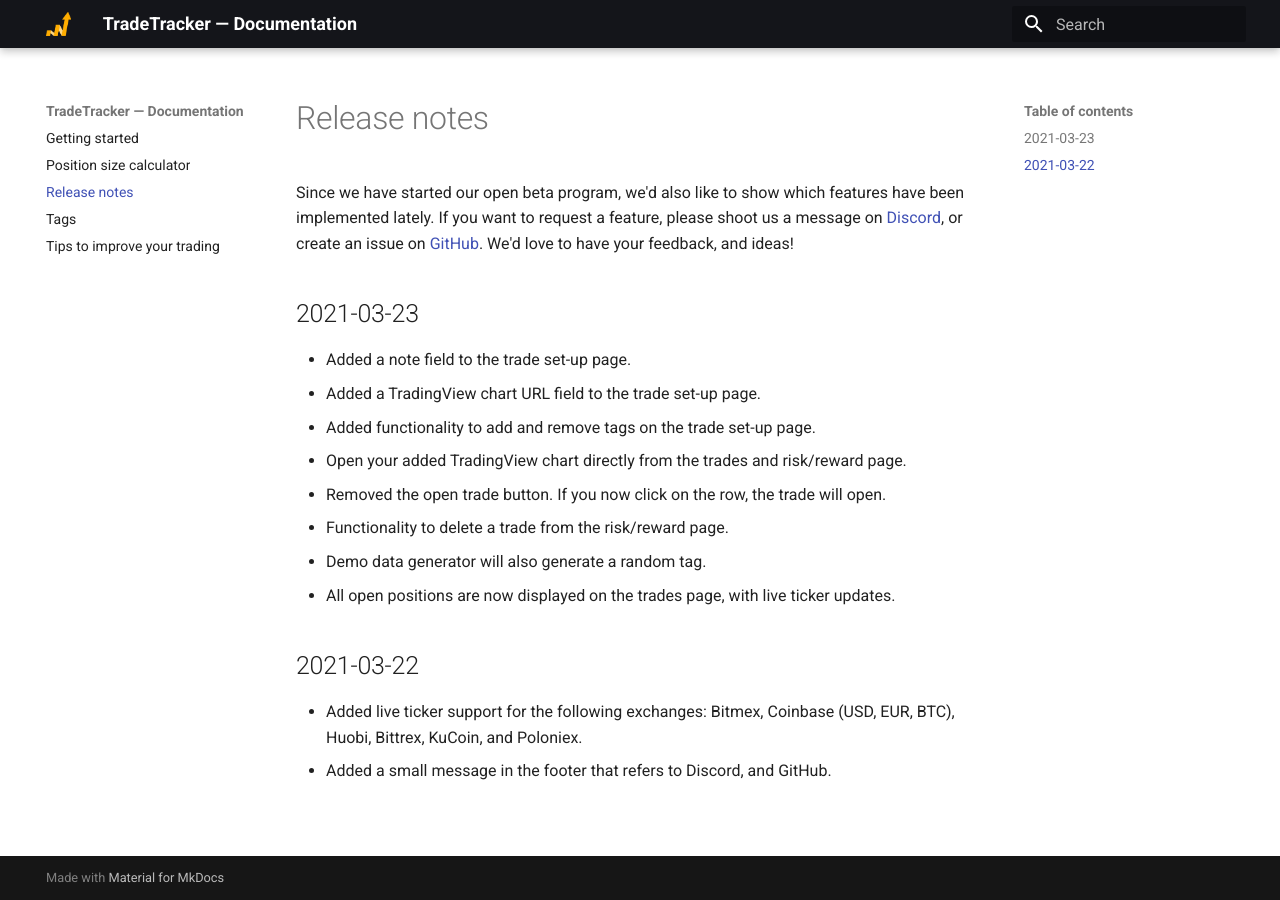
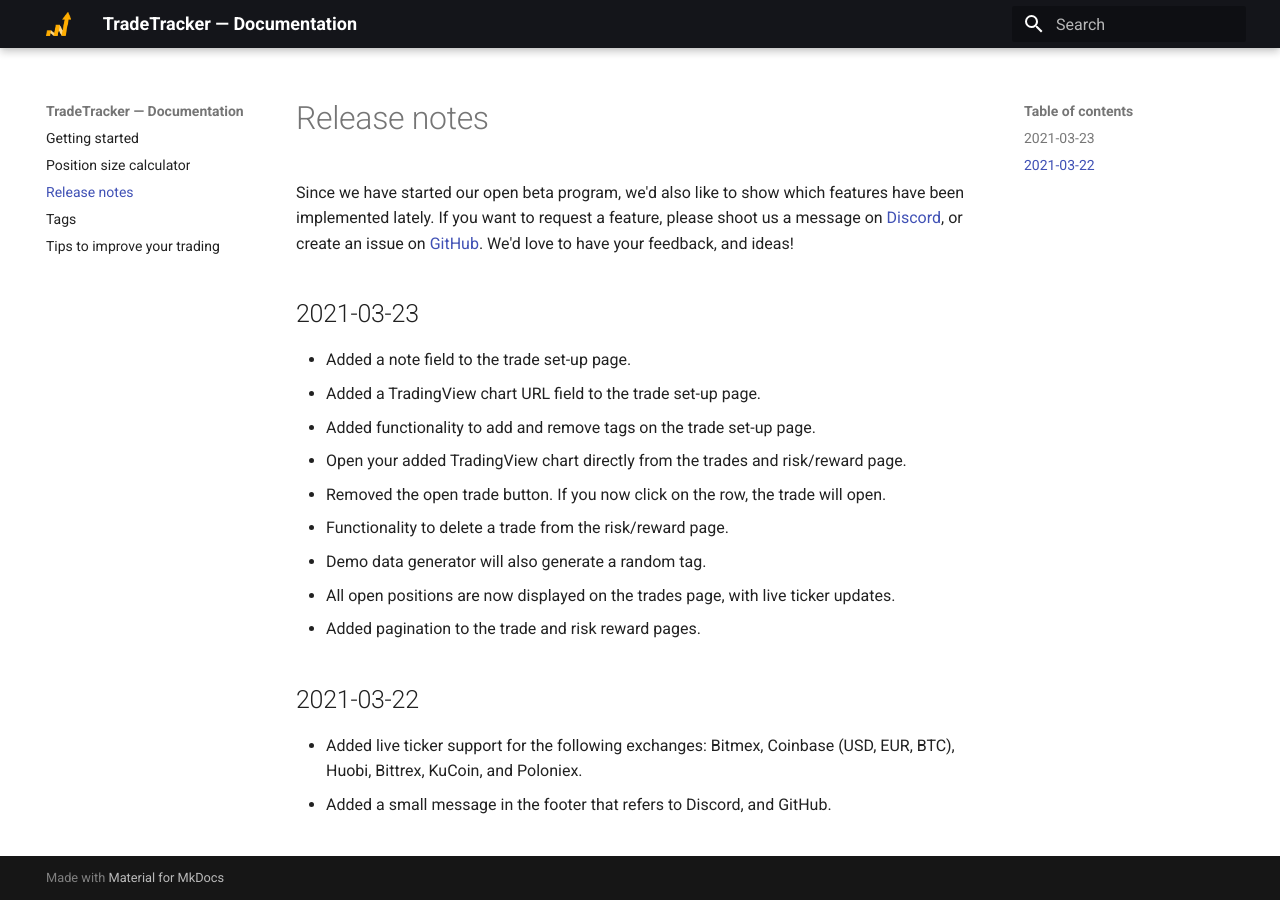
Before and after one commit to TradeTracker/docs, an MkDocs documentation site: the page built from docs/release-notes.md, in a window 1280 px wide. Built offline with MkDocs 1.6.1 and Material for MkDocs 9.7.7, drawn with Linux system fonts in a browser that asks for light colours.

Commit message:
updated release notes

```diff
--- a/docs/release-notes.md
+++ b/docs/release-notes.md
@@ -13,6 +13,7 @@
  * Functionality to delete a trade from the risk/reward page.
  * Demo data generator will also generate a random tag.
  * All open positions are now displayed on the trades page, with live ticker updates.
+ * Added pagination to the trade and risk reward pages.
 
 
 ## 2021-03-22
```
